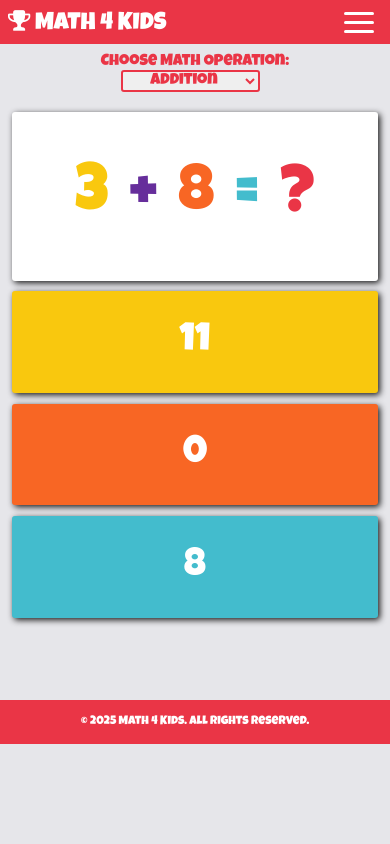
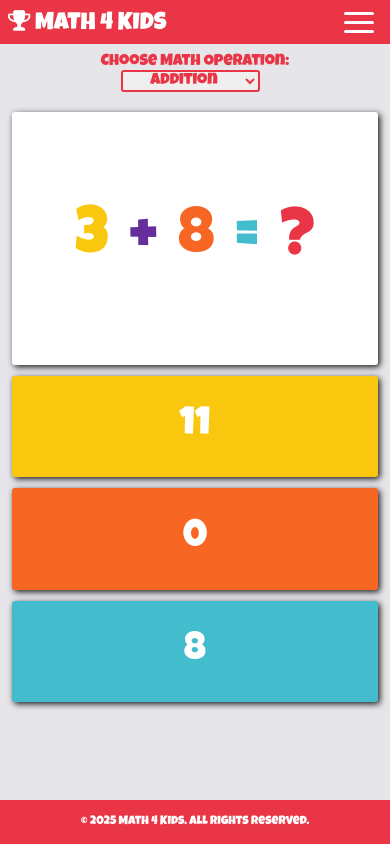
Before and after one commit to Aziz-Ibrahim/math4kids, a website: page game.html in a window 390 px wide. Drawn offline with Linux system fonts and the light colour scheme; a web font is replaced by a local one.

Commit message:
Update style.css

```diff
--- a/assets/css/style.css
+++ b/assets/css/style.css
@@ -527,7 +527,7 @@ footer {
 
     .equation {
         width: 94vw;
-        height: 20%;
+        height: 30%;
     }
 
     .equation p {
@@ -554,6 +554,6 @@ footer {
     footer {
         font-size: .75rem;
         position: fixed;
-        bottom: 100px;
+        bottom: 0;
     }
 }
```
